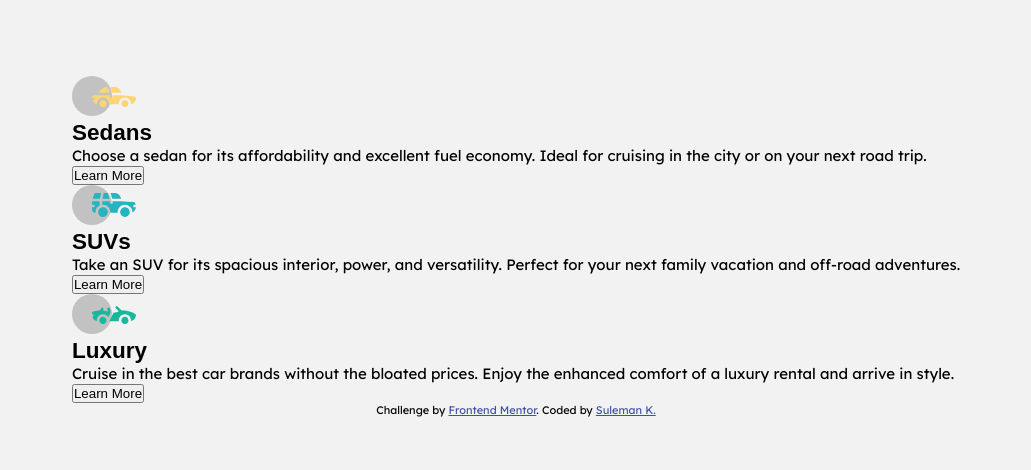
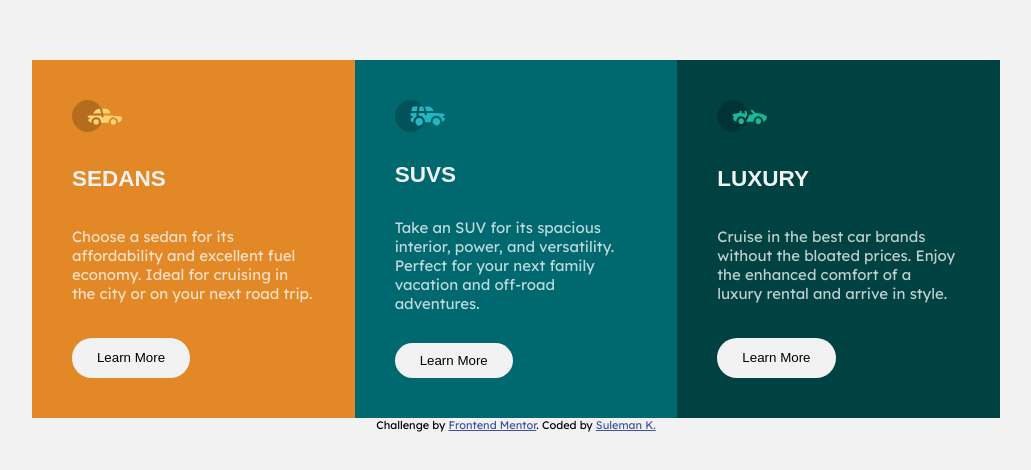
Before and after one commit to Sulemank-1/frontend-mentor-challenges, a plain HTML site: page 3-column-preview-card-component/index.html in a window 1280 px wide. Shown: the part 154-624 px from the top of the page, without its empty margins (124-1155 px from the left). Drawn offline with Linux system fonts and the light colour scheme; a web font is replaced by a local one.

Commit message:
Start styling the main container

```diff
--- a/3-column-preview-card-component/style.css
+++ b/3-column-preview-card-component/style.css
@@ -1,24 +1,76 @@
-*{
+* {
   margin: 0;
   padding: 0;
   box-sizing: border-box;
 }
 
-body{
+body {
   font-family: "Lexend Deca", sans-serif;
   font-size: 15px;
 }
 
-h2{
+h2 {
   font-family: "Big Shoulders", sans-serif;
 }
 
-
-.container{
+.container {
   background-color: hsl(0, 0%, 95%);
   display: flex;
   flex-direction: column;
   align-items: center;
   justify-content: center;
   height: 100vh;
+  padding: 50px 30px;
 }
+
+.sub-container {
+  border-radius: 5px;
+  display: grid;
+  grid-template-columns: repeat(auto-fit, minmax(250px, 1fr));
+}
+
+.sub-container > div{
+  display: grid;
+  grid-template-columns: 1fr;
+  grid-template-rows: auto;
+  gap: 30px;
+  padding: 40px;
+}
+
+
+
+.sub-container > div:nth-child(1) {
+  background-color: hsl(31, 77%, 52%);
+}
+
+.sub-container > div:nth-child(2) {
+  background-color: hsl(184, 100%, 22%);
+}
+
+.sub-container > div:nth-child(3) {
+  background-color: hsl(179, 100%, 13%);
+}
+
+
+.title{
+  color: hsl(0, 0%, 95%);
+  text-transform: uppercase;
+}
+
+.description{
+  color: hsla(0, 0%, 100%, 0.75);
+  /* width: 80%; */
+}
+
+.btn{
+  background-color: hsl(0, 0%, 95%);
+  /* margin-bottom: 10px; */
+  justify-self: start;
+  padding: 10px 25px;
+  border-radius: 30px;
+  border: none;
+}
+
+img{
+  width: 50px;
+}
```
Also changed, not shown: 3-column-preview-card-component/index.html (+0 -6 lines).
